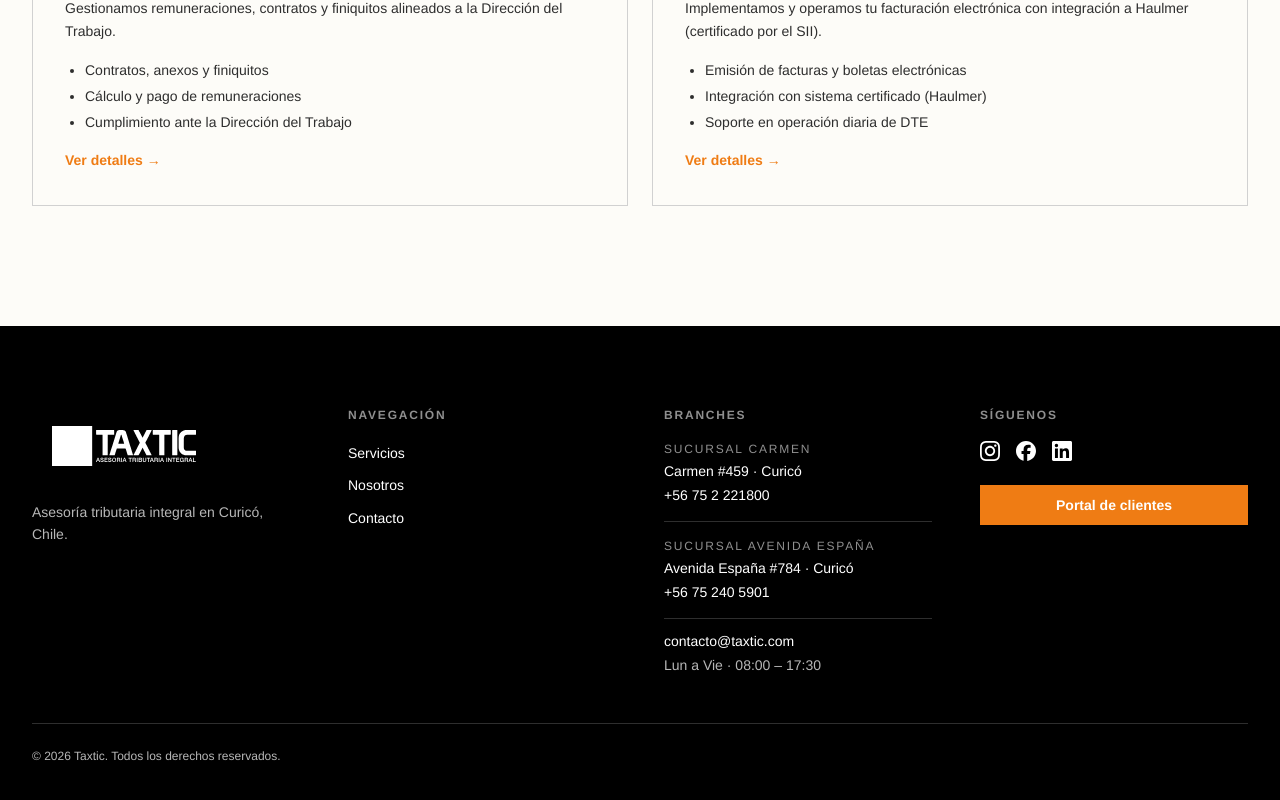
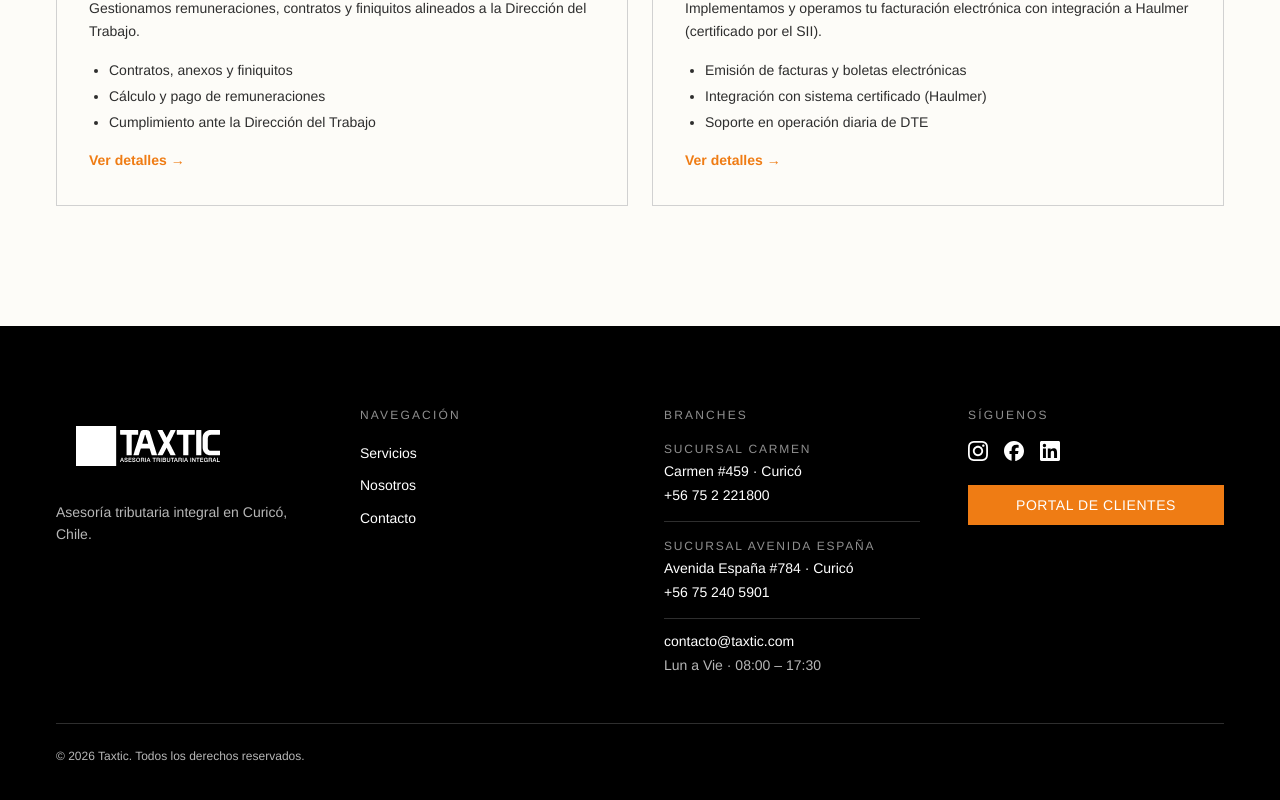
Before and after one commit to TAXTIC/landing-taxtic, a Next.js app: page /en/servicios in a window 1280 px wide. Shown: the part 1276-2076 px from the top of the page. Built offline with nearby package versions, Linux system fonts and the light colour scheme.

Commit message:
🎨 style(design-system): alinear peso de cuerpo, botones y eyebrow al lenguaje de marca

```diff
--- a/src/app/globals.css
+++ b/src/app/globals.css
@@ -174,7 +174,7 @@
     transparent 88%
   );
 
-  /* Glass — consumido por nav/cards/fields en Spec 2+ */
+  /* Glass — consumido por el navbar flotante, cards y fields. */
   --glass-bg: oklch(1 0 0 / 0.55);
   --glass-bg-condensed: oklch(1 0 0 / 0.78);
   --glass-blur: 18px;
@@ -189,7 +189,7 @@
   --space-section-y-mobile: 4rem;
   --space-section-y-desktop: 7.5rem;
   --space-section-x-mobile: 1rem;
-  --space-section-x-desktop: 2rem;
+  --space-section-x-desktop: 3.5rem;
   --header-h: 3.5rem; /* alto aproximado del navbar flotante; alimenta scroll-margin-top de las anclas */
 
   --container-max: 90rem; /* 1440px — wrap de marketing */
@@ -255,7 +255,7 @@
     flex-direction: column;
     font-family: var(--font-sans);
     font-size: var(--text-base);
-    font-weight: var(--font-weight-regular);
+    font-weight: var(--font-weight-light);
     line-height: var(--leading-normal);
     color: var(--foreground);
     background: var(--background);
@@ -264,9 +264,9 @@
     text-rendering: optimizeLegibility;
   }
 
-  /* Base headings = sans bold. Prototype (display) NO se aplica globalmente:
-     es display-only y se opta vía la utility `font-display` / clases de
-     componente en Spec 2+. Así las páginas actuales no mutan a Prototype. */
+  /* Base headings = sans bold. Prototype (display) NO se aplica acá:
+     es display-only y se opta vía la utility `font-display` o clases de
+     componente, para que el cuerpo nunca herede la fuente display. */
   h1,
   h2,
   h3 {
@@ -296,8 +296,8 @@
 @layer components {
   .label-upper {
     text-transform: uppercase;
-    letter-spacing: var(--tracking-wide);
-    font-weight: var(--font-weight-bold);
+    letter-spacing: var(--tracking-eyebrow);
+    font-weight: var(--font-weight-regular);
     font-size: var(--text-xs);
   }
 
--- a/src/components/ui/button.tsx
+++ b/src/components/ui/button.tsx
@@ -5,7 +5,7 @@ import * as React from "react";
 import { cn } from "@/lib/utils";
 
 const buttonVariants = cva(
-  "inline-flex items-center justify-center gap-2 whitespace-nowrap font-bold rounded-none transition-colors " +
+  "inline-flex items-center justify-center gap-2 whitespace-nowrap font-medium uppercase tracking-[0.04em] rounded-none transition-colors " +
     "focus-visible:outline-none focus-visible:ring-2 focus-visible:ring-(--ring) focus-visible:ring-offset-2 focus-visible:ring-offset-(--background) " +
     "disabled:opacity-50 disabled:pointer-events-none",
   {
@@ -28,7 +28,7 @@ const buttonVariants = cva(
       size: {
         sm: "h-8 px-3 text-xs",
         md: "h-10 px-4 text-sm",
-        lg: "h-12 px-6 text-base",
+        lg: "h-12 px-6 text-sm",
         icon: "h-10 w-10",
       },
     },
```
